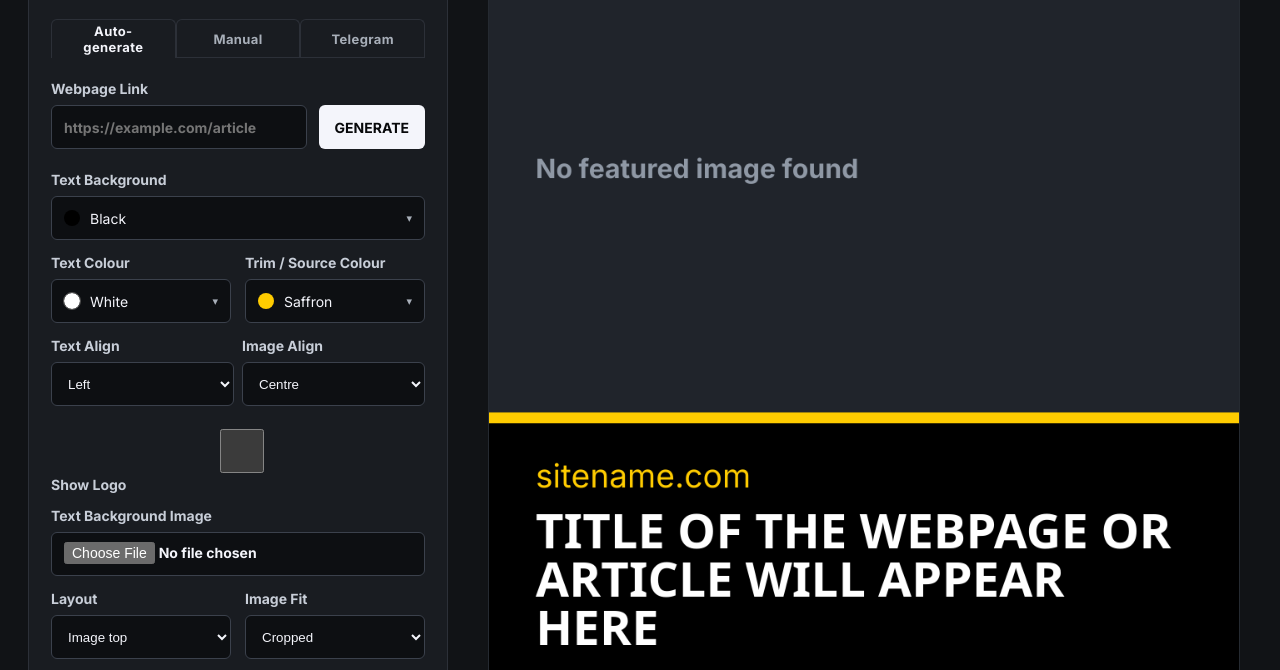
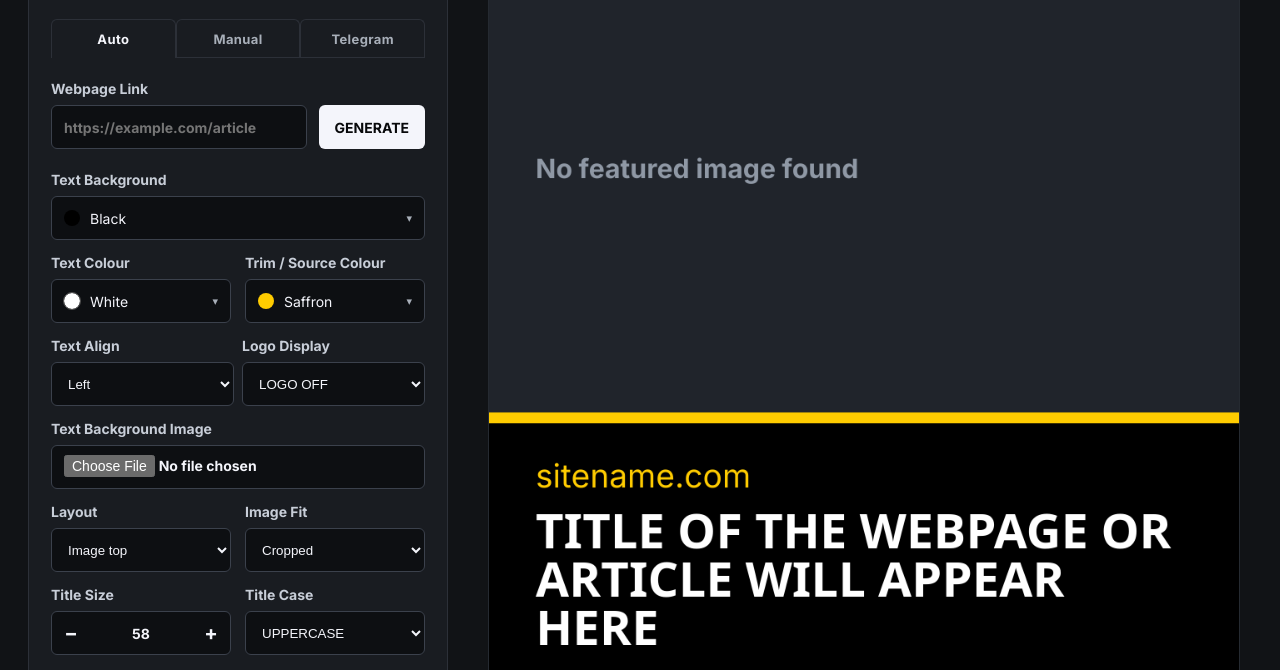
Before and after one commit to effinuck/link-to-image, a website: page public/index.html in a window 1280 px wide. Shown: the part 98-768 px from the top of the page. Drawn offline with Linux system fonts and the light colour scheme.

Commit message:
Add files via upload

```diff
--- a/public/app.js
+++ b/public/app.js
@@ -43,13 +43,12 @@ const ctx             = canvas.getContext("2d");
 
 const controls = {
   titleSize:      document.querySelector("#titleSize"),
-  imageAlign:     document.querySelector("#imageAlign"),
   textAlign:      document.querySelector("#textAlign"),
   titleCase:      document.querySelector("#titleCase"),
   layoutOrder:    document.querySelector("#layoutOrder"),
   imageFit:       document.querySelector("#imageFit"),
   titleFit:       document.querySelector("#titleFit"),
-  logoToggle:     document.querySelector("#logoToggle"),
+  logoDisplay:    document.querySelector("#logoDisplay"),
   bgImageUpload:  document.querySelector("#bgImageUpload"),
   // Colour values (set by custom pickers)
   background: { value: "#000000" },
@@ -231,7 +230,7 @@ function drawContainedImage(image, x, y, width, height) {
 }
 
 async function drawLogoOnTrim(trimY, trimHeight, layoutFlipped, width, padding) {
-  if (!controls.logoToggle?.checked) return;
+  if (controls.logoDisplay?.value !== "on") return;
   const logoSize = Math.round(width * 0.13); // diameter — sits centred on trim line
   const logoY    = trimY + trimHeight / 2 - logoSize / 2;
   const logoX    = layoutFlipped
@@ -326,7 +325,7 @@ async function drawCard(data = currentData) {
       const scale = imageHeight / loadedImage.naturalHeight;
       const drawW = loadedImage.naturalWidth * scale;
       if (drawW >= width) {
-        const imgAlign = controls.imageAlign?.value || "center";
+        const imgAlign = "center";
         const drawX = imgAlign === "left" ? 0 : imgAlign === "right" ? width - drawW : (width - drawW) / 2;
         ctx.drawImage(loadedImage, drawX, imageY, drawW, imageHeight);
       } else {
@@ -556,7 +555,7 @@ telegramSource.addEventListener("input", () => {
 });
 
 // ─── Settings controls ────────────────────────────────────────────────────────
-for (const control of [controls.titleSize, controls.imageAlign, controls.textAlign, controls.titleCase, controls.layoutOrder, controls.imageFit]) {
+for (const control of [controls.titleSize, controls.textAlign, controls.titleCase, controls.layoutOrder, controls.imageFit, controls.logoDisplay]) {
   control?.addEventListener("input", () => drawCard(currentData));
 }
 
@@ -599,10 +598,9 @@ resetButton.addEventListener("click", async () => {
   controls.titleSize.value   = "58";
   controls.titleCase.value   = "upper";
   controls.textAlign.value   = "left";
-  controls.imageAlign.value  = "center";
   controls.layoutOrder.value = "image-top";
   controls.imageFit.value    = "crop";
-  if (controls.logoToggle) controls.logoToggle.checked = false;
+  if (controls.logoDisplay) controls.logoDisplay.value = "off";
   controls.bgImageUpload.value = "";
   uploadedBgImageSrc = "";
   // Reset colour pickers to defaults
--- a/public/index.html
+++ b/public/index.html
@@ -25,7 +25,7 @@
         </div>
 
         <div class="tabs" role="tablist">
-          <button class="tab active" id="tabAuto" role="tab" aria-selected="true" type="button">Auto-generate</button>
+          <button class="tab active" id="tabAuto" role="tab" aria-selected="true" type="button">Auto</button>
           <button class="tab" id="tabManual" role="tab" aria-selected="false" type="button">Manual</button>
           <button class="tab" id="tabTelegram" role="tab" aria-selected="false" type="button">Telegram</button>
         </div>
@@ -110,7 +110,7 @@
             <div class="colour-dropdown" id="trimDropdown" hidden></div>
           </div>
 
-          <!-- Text Align | Image Align -->
+          <!-- Text Align | Logo Display -->
           <div class="title-options">
             <label>
               Text Align
@@ -120,20 +120,14 @@
               </select>
             </label>
             <label>
-              Image Align
-              <select id="imageAlign">
-                <option value="center">Centre</option>
-                <option value="left">Left</option>
-                <option value="right">Right</option>
+              Logo Display
+              <select id="logoDisplay">
+                <option value="off">LOGO OFF</option>
+                <option value="on">LOGO ON</option>
               </select>
             </label>
           </div>
 
-          <!-- Logo toggle (span full) -->
-          <label class="checkbox-label span-full">
-            <input type="checkbox" id="logoToggle">
-            Show Logo
-          </label>
           <label class="span-full">
             Text Background Image
             <input id="bgImageUpload" type="file" accept="image/*">
```
